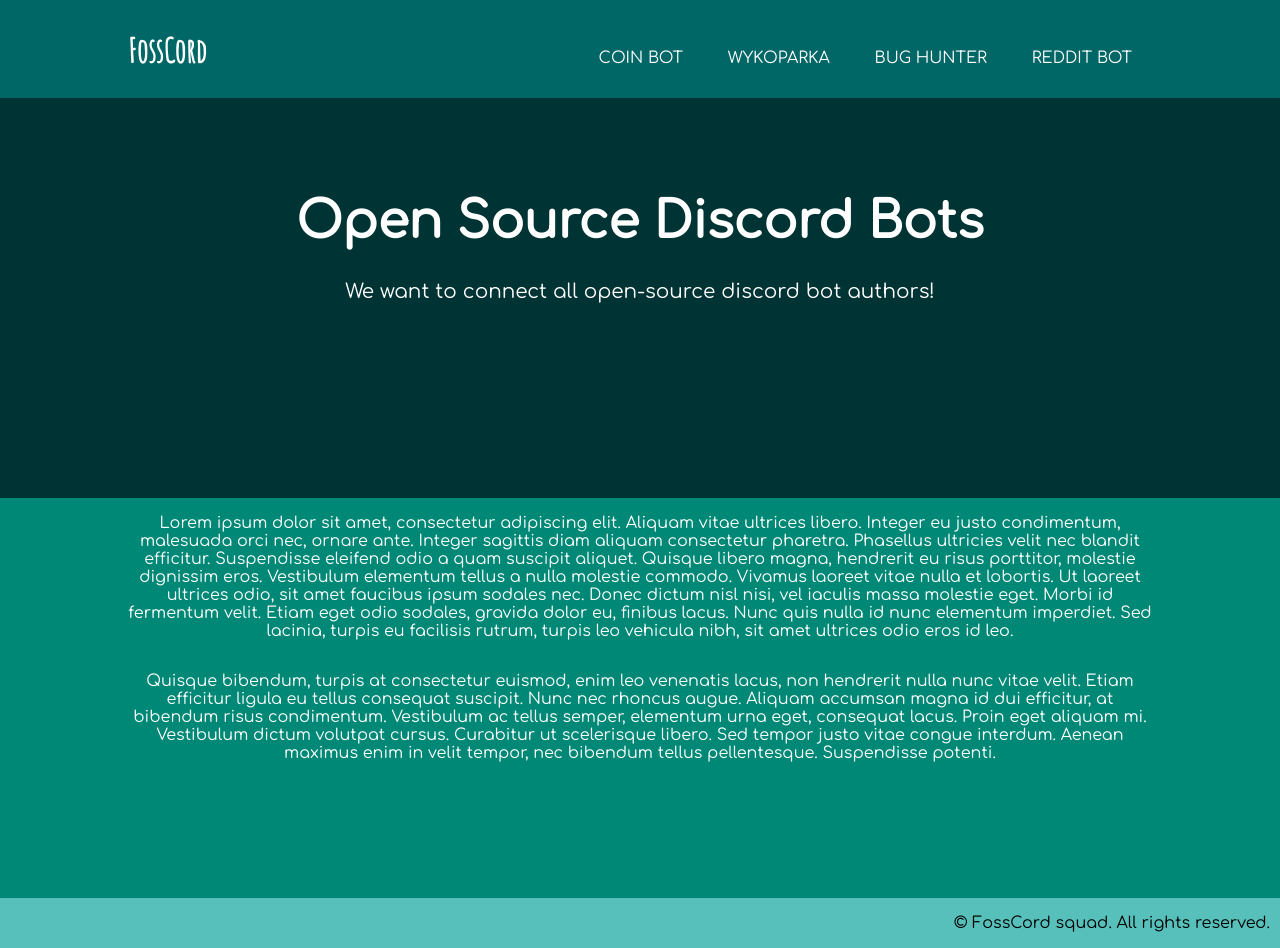
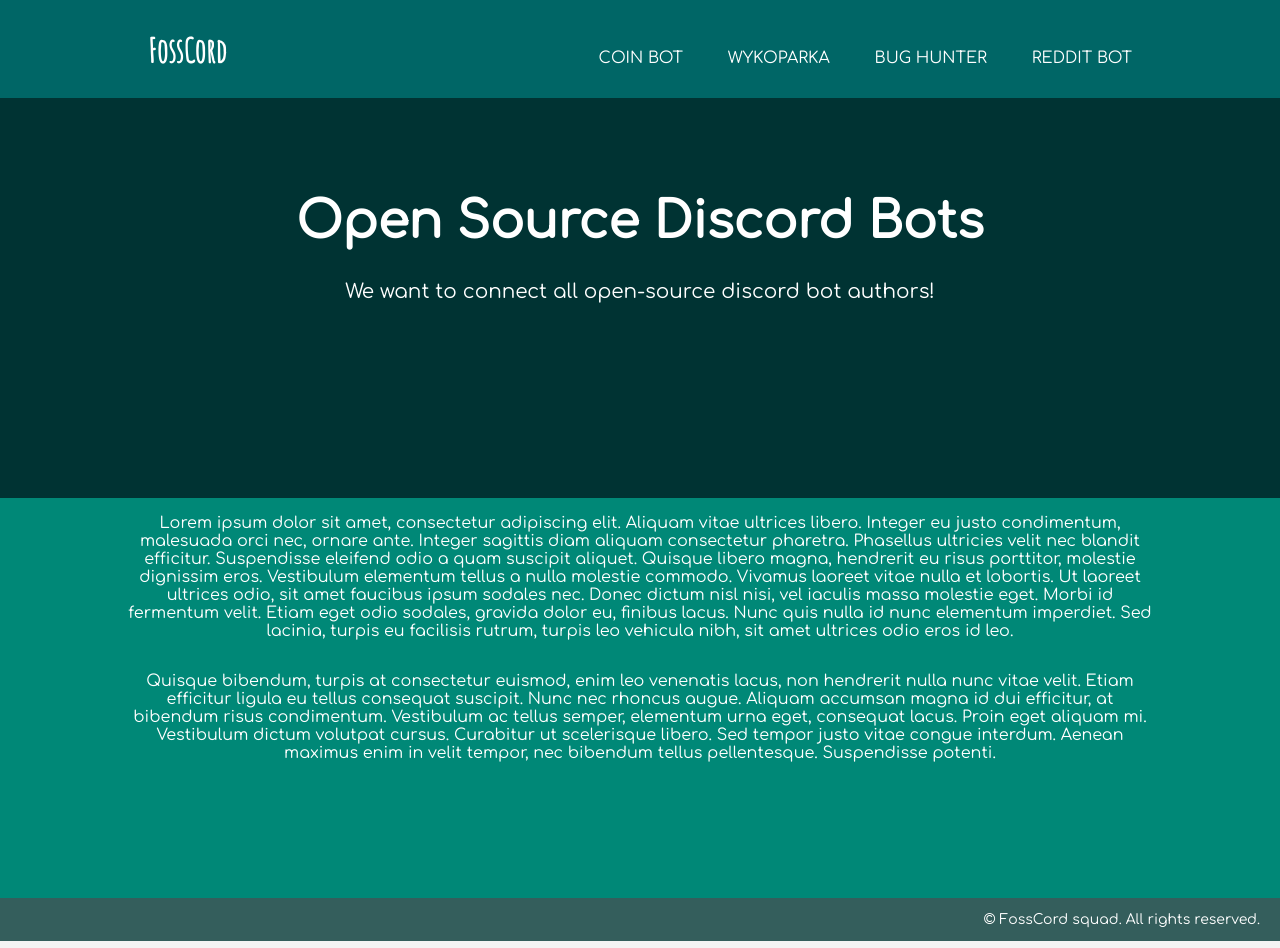
Before and after one commit to fosscordbots/fosscord.github.io, a plain HTML site: page index.html in a window 1280 px wide. Drawn offline with Linux system fonts and the light colour scheme.

Commit message:
Set style on nav and footer

```diff
--- a/css/style.css
+++ b/css/style.css
@@ -6,6 +6,8 @@ body{
     background-color: #f4f4f4;
     display: flex;
     flex-flow: column nowrap;
+    width: 100vw;
+    overflow-x: hidden;
 }
 
 
@@ -47,6 +49,7 @@ nav {
 nav .name {
     font-family: 'Amatic SC', cursive;
     font-size: 25px;
+    padding-left: 20px;
 }
 
 nav .name h1 {
@@ -108,8 +111,10 @@ nav li {
 .footer{
     display: flex;
     justify-content: flex-end;
-    background-color: #57c0bb;
+    background-color: #345e5c;
+    color: #fff;
 }
 .footer p{
-    margin-right: 10px;
+    font-size: 14px;
+    margin-right: 20px;
 }
--- a/pages/style.css
+++ b/pages/style.css
@@ -50,6 +50,7 @@ nav {
 nav .name {
     font-family: 'Amatic SC', cursive;
     font-size: 25px;
+    padding-left: 20px;
 }
 
 nav .name h1 {
@@ -111,9 +112,11 @@ nav li {
 .footer {
     display: flex;
     justify-content: flex-end;
-    background-color: #57c0bb;
+    background-color: #345e5c;
+    color: #fff;
 }
 
 .footer p {
-    margin-right: 10px;
+    font-size: 14px;
+    margin-right: 20px;
 }
```
